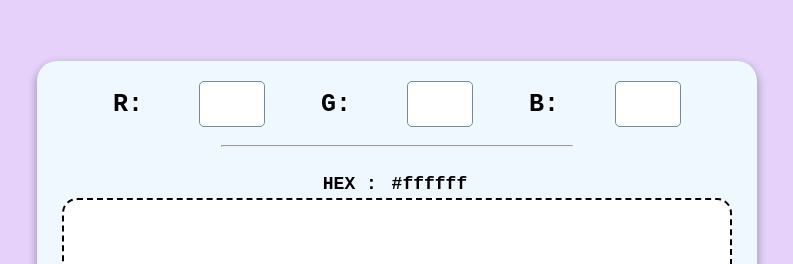
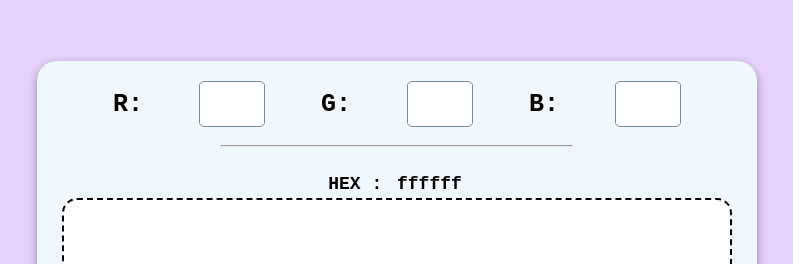
Before and after one commit to DumbestSoul/COLHEX, a React (Vite) app: page / in a window 1280 px wide. Shown: the part 129-393 px from the top of the page, without its empty margins (243-1036 px from the left). Built offline with nearby package versions, Linux system fonts and the light colour scheme.

Commit message:
Minor changes to output

```diff
--- a/App.jsx
+++ b/App.jsx
@@ -7,7 +7,7 @@ function componentToHex(c) {
     return hex.length == 1 ? "0" + hex : hex;
 }
 function rgbToHex(r, g, b) {
-    return componentToHex(r) + componentToHex(g) + componentToHex(b);
+    return '#' + componentToHex(r) + componentToHex(g) + componentToHex(b);
 }
 
 export default function App(){
@@ -37,7 +37,7 @@ export default function App(){
                 </div>
                 <hr />
                 <div className="output">
-                    HEX : <p className="hex-code">#{hexcode}</p>
+                    HEX : <p className="hex-code">{hexcode}</p>
                     <div className="output-box">
 
                     </div>
```
